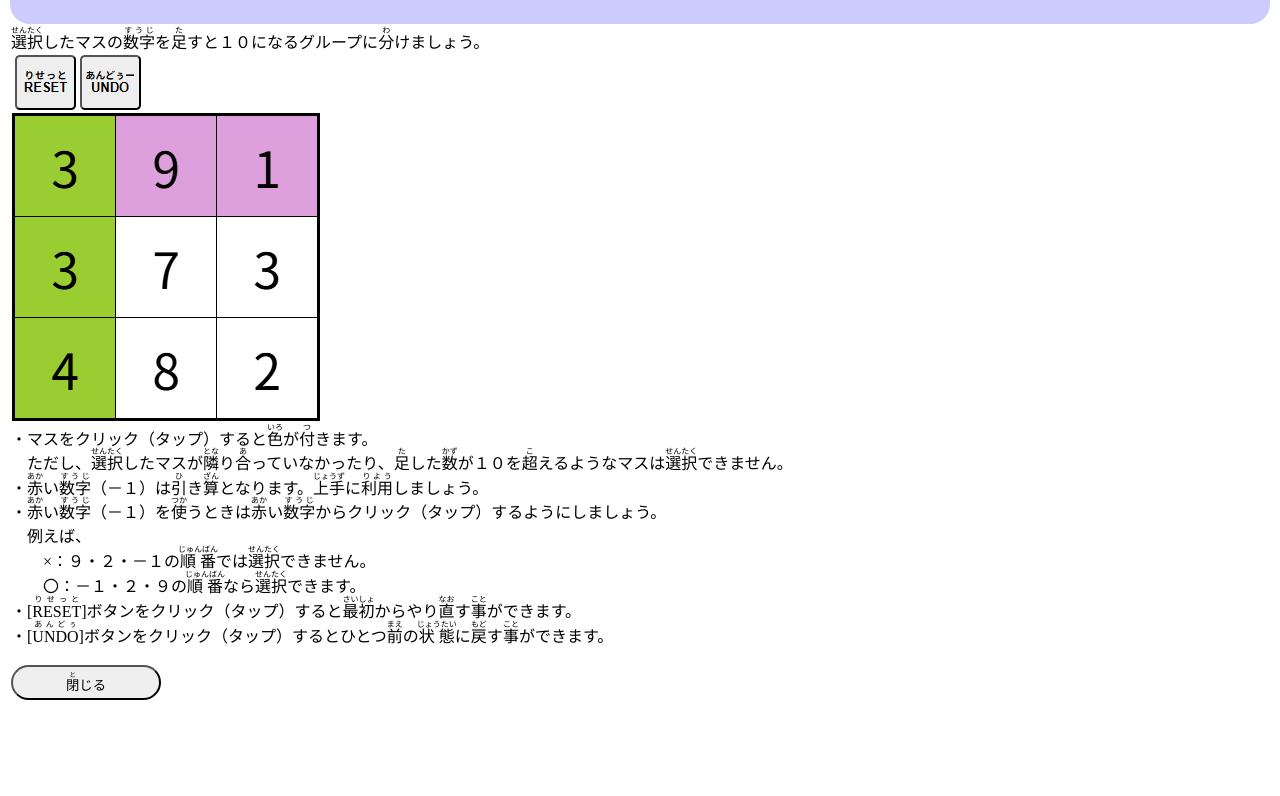
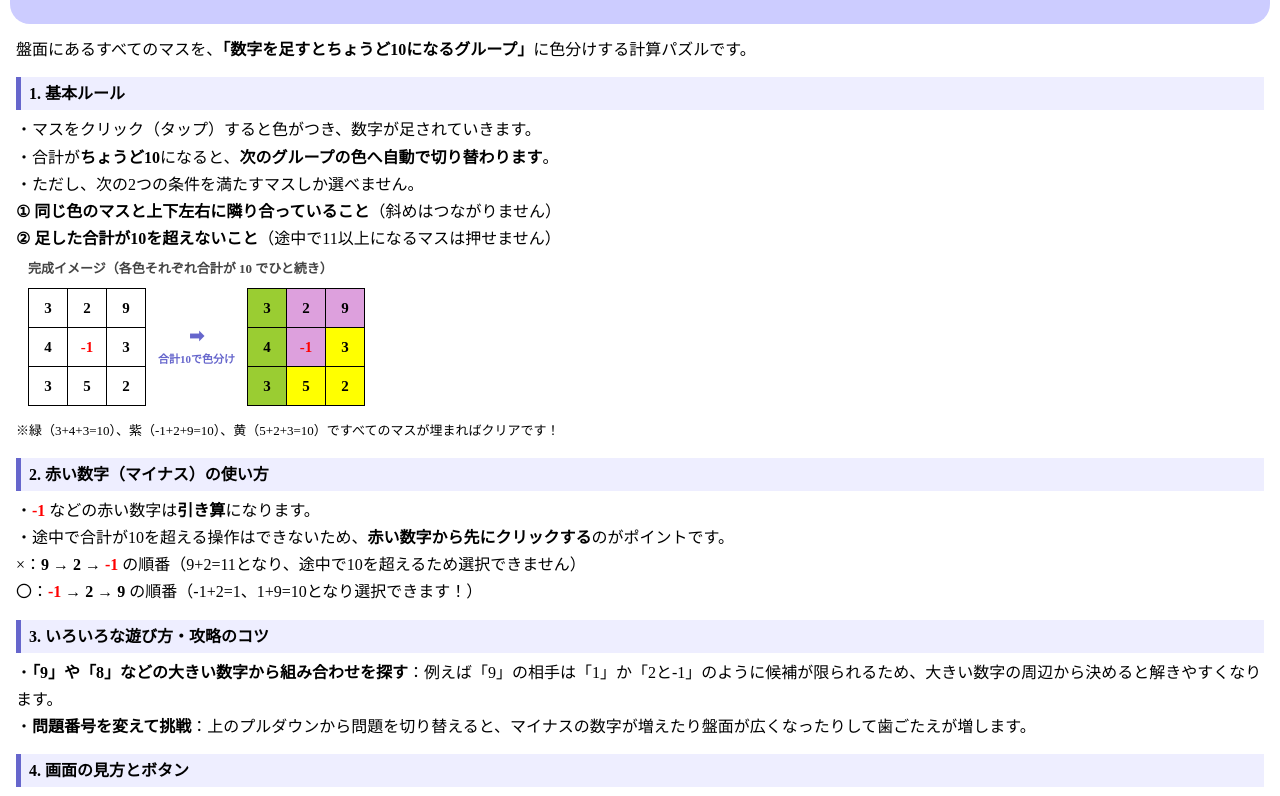
Before and after one commit to perorena/webgames, a plain HTML site: page GroupTen/GroupTenHelp.html in a window 1280 px wide. Shown: the part 98-894 px from the top of the page. Before the commit the page ends 809 px from the top, so only its background shows below. Drawn offline with Linux system fonts and the light colour scheme.

Commit message:
Add files via upload

```diff
--- a/GroupTen/GroupTenHelp.html
+++ b/GroupTen/GroupTenHelp.html
@@ -4,34 +4,138 @@
     <base target="_top">
     <meta name="viewport" content="width=device-width, initial-scale=1.0">
     <meta charset="UTF-8">
-    <title>グループ１０</title>
-    <!-- CSS -->
+    <title>グループ１０ - 遊び方</title>
+    <!-- CSS（本編と同じCSSを使用） -->
     <link type="text/css" rel="stylesheet" href="./GroupTen.css">
-    <!-- JavaScript -->
-    <script type="text/javascript">
-    </script>
+    <style>
+        /* 遊び方ページ用の追加スタイル */
+        #explanation {
+            line-height: 1.7;
+            padding: 10px 6px;
+        }
+        .section_title {
+            font-weight: bold;
+            background-color: #eef;
+            border-left: 5px solid #66c;
+            padding: 3px 8px;
+            margin: 14px 0 6px 0;
+        }
+        /* HTMLだけで作る盤面ミニ図解 */
+        .board_wrap {
+            display: flex;
+            align-items: center;
+            gap: 12px;
+            margin: 8px 0 10px 12px;
+            flex-wrap: wrap;
+        }
+        .mini_board {
+            border-collapse: collapse;
+        }
+        .mini_board td {
+            width: 36px;
+            height: 36px;
+            border: 1px solid #000;
+            text-align: center;
+            vertical-align: middle;
+            font-weight: bold;
+            font-size: 15px;
+            background-color: #fff;
+        }
+        /* 本編の colorName に合わせたグループ色 */
+        .g1 { background-color: yellowgreen !important; }
+        .g2 { background-color: plum !important; }
+        .g3 { background-color: yellow !important; }
+        .minus { color: red !important; }
+
+        .arrow {
+            font-size: 18px;
+            font-weight: bold;
+            color: #66c;
+            text-align: center;
+            line-height: 1.2;
+        }
+        .rule_label {
+            font-size: 13px;
+            font-weight: bold;
+            color: #444;
+            margin: 6px 0 2px 12px;
+        }
+    </style>
 </head>
 <body>
     <table id="main_table">
         <tr>
             <td id="title">
-                <span id="title_line">【グループ１０】</span>
+                <span id="title_line">【グループ１０】遊び方</span>
             </td>
         </tr>
         <tr>
             <td id="explanation">
-                <ruby>選択<rt>せんたく</rt></ruby>したマスの<ruby>数字<rt>すうじ</rt></ruby>を<ruby>足<rt>た</rt></ruby>すと１０になるグループに<ruby>分<rt>わ</rt></ruby>けましょう。<br>
-                <img src="../img/gt.png"><br>
-                ・マスをクリック（タップ）すると<ruby>色<rt>いろ</rt></ruby>が<ruby>付<rt>つ</rt></ruby>きます。<br>
-                &emsp;ただし、<ruby>選択<rt>せんたく</rt></ruby>したマスが<ruby>隣<rt>とな</rt></ruby>り<ruby>合<rt>あ</rt></ruby>っていなかったり、<ruby>足<rt>た</rt></ruby>した<ruby>数<rt>かず</rt></ruby>が１０を<ruby>超<rt>こ</rt></ruby>えるようなマスは<ruby>選択<rt>せんたく</rt></ruby>できません。<br>
-                ・<ruby>赤<rt>あか</rt></ruby>い<ruby>数字<rt>すうじ</rt></ruby>（－１）は<ruby>引<rt>ひ</rt></ruby>き<ruby>算<rt>ざん</rt></ruby>となります。<ruby>上手<rt>じょうず</rt></ruby>に<ruby>利用<rt>りよう</rt></ruby>しましょう。<br>
-                ・<ruby>赤<rt>あか</rt></ruby>い<ruby>数字<rt>すうじ</rt></ruby>（－１）を<ruby>使<rt>つか</rt></ruby>うときは<ruby>赤<rt>あか</rt></ruby>い<ruby>数字<rt>すうじ</rt></ruby>からクリック（タップ）するようにしましょう。<br>
-                &emsp;例えば、<br>
-                &emsp;&emsp;×：９・２・－１の<ruby>順番<rt>じゅんばん</rt></ruby>では<ruby>選択<rt>せんたく</rt></ruby>できません。<br>
-                &emsp;&emsp;〇：－１・２・９の<ruby>順番<rt>じゅんばん</rt></ruby>なら<ruby>選択<rt>せんたく</rt></ruby>できます。<br>
-                ・[<ruby>RESET<rt>りせっと</rt></ruby>]ボタンをクリック（タップ）すると<ruby>最初<rt>さいしょ</rt></ruby>からやり<ruby>直<rt>なお</rt></ruby>す<ruby>事<rt>こと</rt></ruby>ができます。<br>
-                ・[<ruby>UNDO<rt>あんどぅ</rt></ruby>]ボタンをクリック（タップ）するとひとつ<ruby>前<rt>まえ</rt></ruby>の<ruby>状態<rt>じょうたい</rt></ruby>に<ruby>戻<rt>もど</rt></ruby>す<ruby>事<rt>こと</rt></ruby>ができます。<br><br>
-                <button class="transition_button" onclick='window.close()'><ruby>閉<rt>と</rt></ruby>じる</button>
+                盤面にあるすべてのマスを、<b>「数字を足すとちょうど10になるグループ」</b>に色分けする計算パズルです。<br>
+
+                <div class="section_title">1. 基本ルール</div>
+                ・マスをクリック（タップ）すると色がつき、数字が足されていきます。<br>
+                ・合計が<b>ちょうど10</b>になると、<b>次のグループの色へ自動で切り替わります</b>。<br>
+                ・ただし、次の2つの条件を満たすマスしか選べません。<br>
+                 <b>① 同じ色のマスと上下左右に隣り合っていること</b>（斜めはつながりません）<br>
+                 <b>② 足した合計が10を超えないこと</b>（途中で11以上になるマスは押せません）<br>
+
+                <!-- HTMLミニ図解：完成例 -->
+                <div class="rule_label">完成イメージ（各色それぞれ合計が 10 でひと続き）</div>
+                <div class="board_wrap">
+                    <table class="mini_board">
+                        <tr>
+                            <td>3</td>
+                            <td>2</td>
+                            <td>9</td>
+                        </tr>
+                        <tr>
+                            <td>4</td>
+                            <td class="minus">-1</td>
+                            <td>3</td>
+                        </tr>
+                        <tr>
+                            <td>3</td>
+                            <td>5</td>
+                            <td>2</td>
+                        </tr>
+                    </table>
+                    <div class="arrow">➡<br><span style="font-size: 11px;">合計10で色分け</span></div>
+                    <table class="mini_board">
+                        <tr>
+                            <td class="g1">3</td>
+                            <td class="g2">2</td>
+                            <td class="g2">9</td>
+                        </tr>
+                        <tr>
+                            <td class="g1">4</td>
+                            <td class="g2 minus">-1</td>
+                            <td class="g3">3</td>
+                        </tr>
+                        <tr>
+                            <td class="g1">3</td>
+                            <td class="g3">5</td>
+                            <td class="g3">2</td>
+                        </tr>
+                    </table>
+                </div>
+                <span style="font-size: 13px;">※緑（3+4+3=10）、紫（-1+2+9=10）、黄（5+2+3=10）ですべてのマスが埋まればクリアです！</span><br>
+
+                <div class="section_title">2. 赤い数字（マイナス）の使い方</div>
+                ・<span class="minus" style="font-weight:bold;">-1</span> などの赤い数字は<b>引き算</b>になります。<br>
+                ・途中で合計が10を超える操作はできないため、<b>赤い数字から先にクリックする</b>のがポイントです。<br>
+                 ×：<b>9 → 2 → <span class="minus">-1</span></b> の順番（9+2=11となり、途中で10を超えるため選択できません）<br>
+                 〇：<b><span class="minus">-1</span> → 2 → 9</b> の順番（-1+2=1、1+9=10となり選択できます！）<br>
+
+                <div class="section_title">3. いろいろな遊び方・攻略のコツ</div>
+                ・<b>「9」や「8」などの大きい数字から組み合わせを探す</b>：例えば「9」の相手は「1」か「2と-1」のように候補が限られるため、大きい数字の周辺から決めると解きやすくなります。<br>
+                ・<b>問題番号を変えて挑戦</b>：上のプルダウンから問題を切り替えると、マイナスの数字が増えたり盤面が広くなったりして歯ごたえが増します。<br>
+
+                <div class="section_title">4. 画面の見方とボタン</div>
+                ・[UNDO]ボタンをクリック（タップ）すると、現在塗っているグループの色をリセットして塗り直すことができます。<br>
+                ・[RESET]ボタンをクリック（タップ）すると最初からやり直す事ができます。<br><br>
+
+                <button class="transition_button" onclick='window.close()'>閉じる</button>
             </td>
         </tr>
     </table>
```
